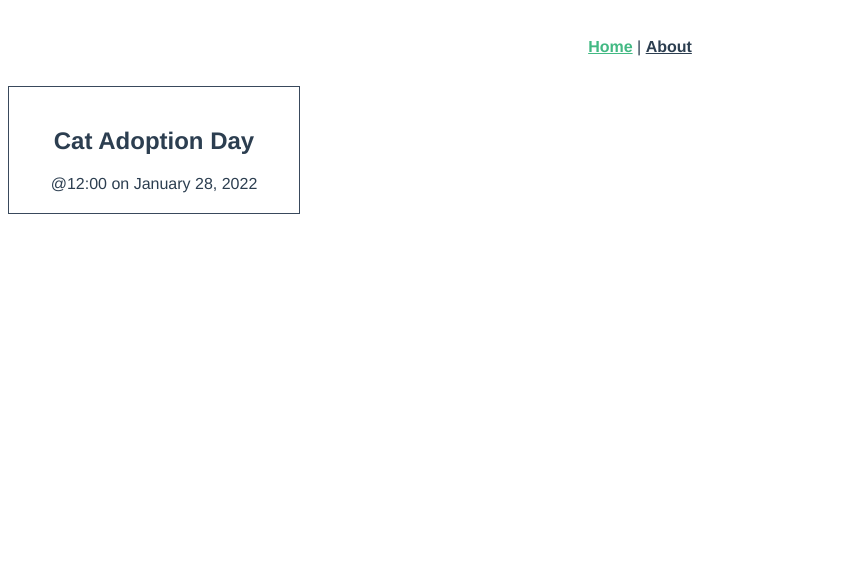
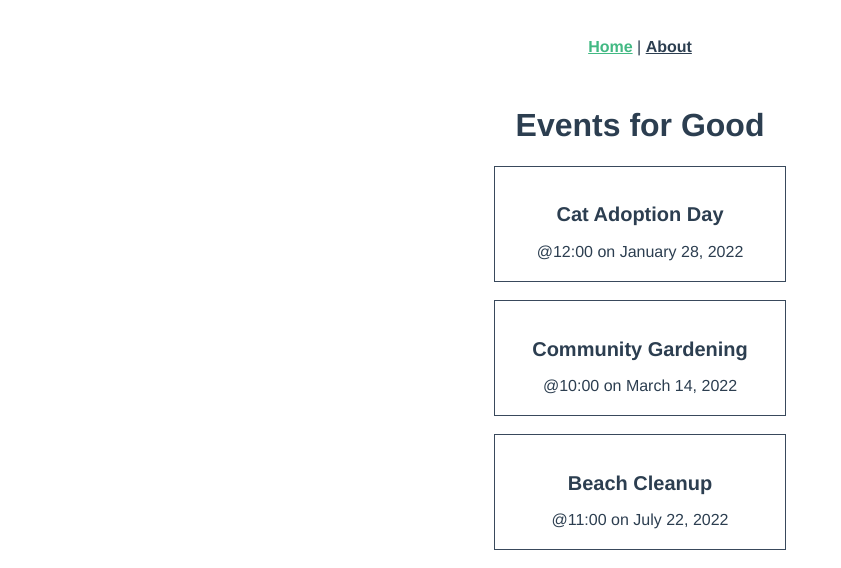
Before and after one commit to ZhannaZucher/real-world-vue, a Vue app: page / in a window 1280 px wide. Shown: the top 568 px of the page, without its empty margins (0-841 px from the left). Built offline with nearby package versions, Linux system fonts and the light colour scheme.

Commit message:
add EventCard component

```diff
--- a/src/App.vue
+++ b/src/App.vue
@@ -16,7 +16,7 @@ import { RouterLink, RouterView } from 'vue-router'
   </div>
 </template>
 
-<style scoped>
+<style>
 #layout {
   font-family: Avenir, Helvetica, Arial, sans-serif;
   -webkit-font-smoothing: antialiased;
@@ -36,4 +36,7 @@ nav a {
 nav a.router-link-exact-active {
   color: #42b983;
 }
+h2 {
+  font-size: 20px;
+}
 </style>
--- a/src/components/EventCard.vue
+++ b/src/components/EventCard.vue
@@ -1,22 +1,9 @@
 <script setup>
-import { ref } from 'vue'
-// defineProps({
-//   msg: {
-//     type: String,
-//     required: true
-//   }
-// })
-
-const event = ref({
-  id: 5928101,
-  category: 'animal welfare',
-  title: 'Cat Adoption Day',
-  description: 'Find your new feline friend at this event.',
-  location: 'Meow Town',
-  date: 'January 28, 2022',
-  time: '12:00',
-  petsAllowed: true,
-  organizer: 'Kat Laydee'
+defineProps({
+  event: {
+    type: Object,
+    required: true
+  }
 })
 </script>
 
--- a/src/views/HomeView.vue
+++ b/src/views/HomeView.vue
@@ -1,9 +1,55 @@
 <script setup>
 import EventCard from '@/components/EventCard.vue'
+import { ref } from 'vue'
+
+const events = ref([
+  {
+    id: 5928101,
+    category: 'animal welfare',
+    title: 'Cat Adoption Day',
+    description: 'Find your new feline friend at this event.',
+    location: 'Meow Town',
+    date: 'January 28, 2022',
+    time: '12:00',
+    petsAllowed: true,
+    organizer: 'Kat Laydee'
+  },
+  {
+    id: 4582797,
+    category: 'food',
+    title: 'Community Gardening',
+    description: 'Join us as we tend to the community edible plants.',
+    location: 'Flora City',
+    date: 'March 14, 2022',
+    time: '10:00',
+    petsAllowed: true,
+    organizer: 'Fern Pollin'
+  },
+  {
+    id: 8419988,
+    category: 'sustainability',
+    title: 'Beach Cleanup',
+    description: 'Help pick up trash along the shore.',
+    location: 'Playa Del Carmen',
+    date: 'July 22, 2022',
+    time: '11:00',
+    petsAllowed: false,
+    organizer: 'Carey Wales'
+  }
+])
 </script>
 
 <template>
-  <div class="home">
-    <EventCard />
+  <h1>Events for Good</h1>
+  <div class="events">
+    <EventCard v-for="event in events" :key="event.id" :event="event" />
   </div>
 </template>
+
+<style scoped>
+.events {
+  display: flex;
+  flex-direction: column;
+  align-items: center;
+}
+</style>
```
